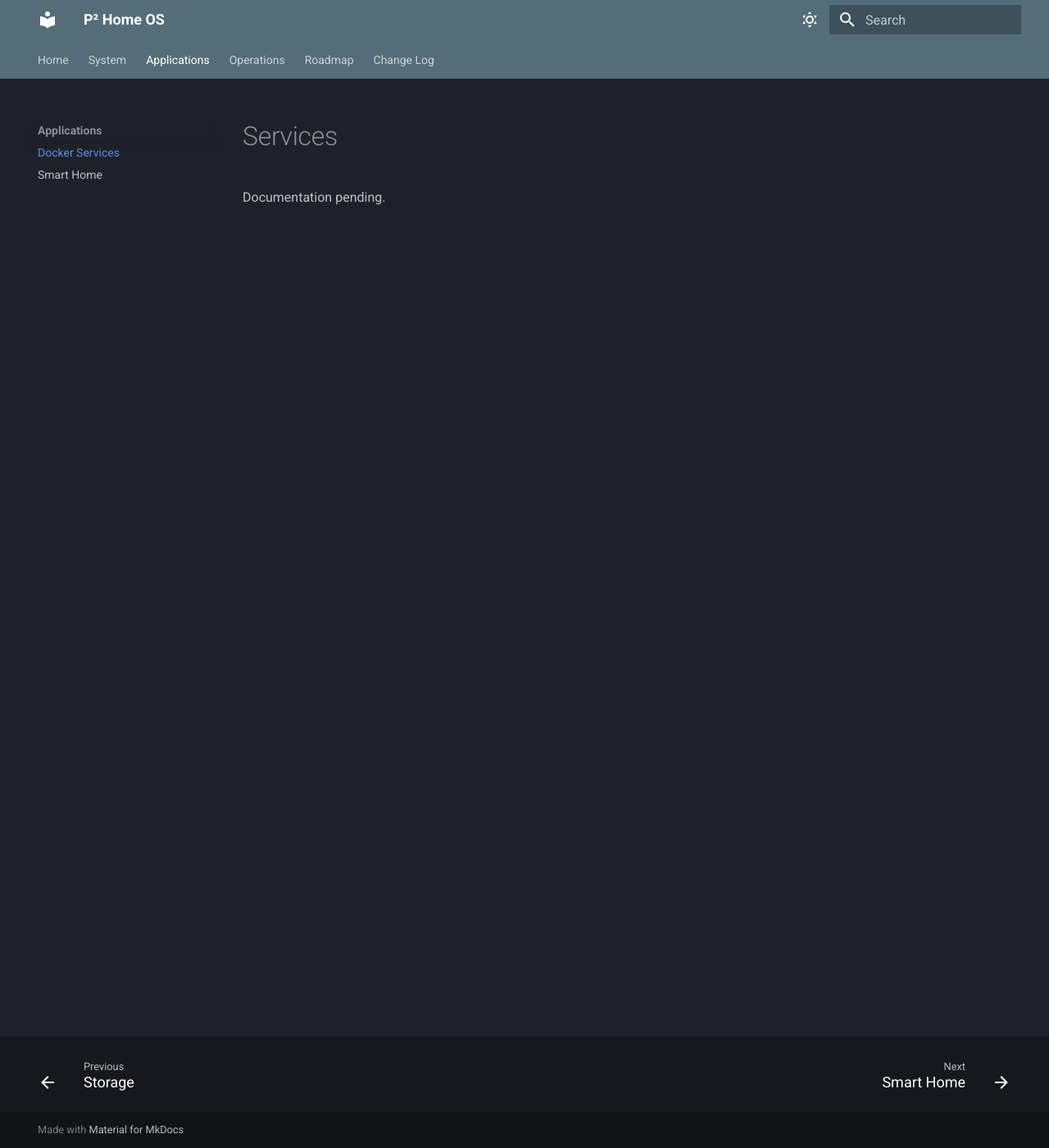
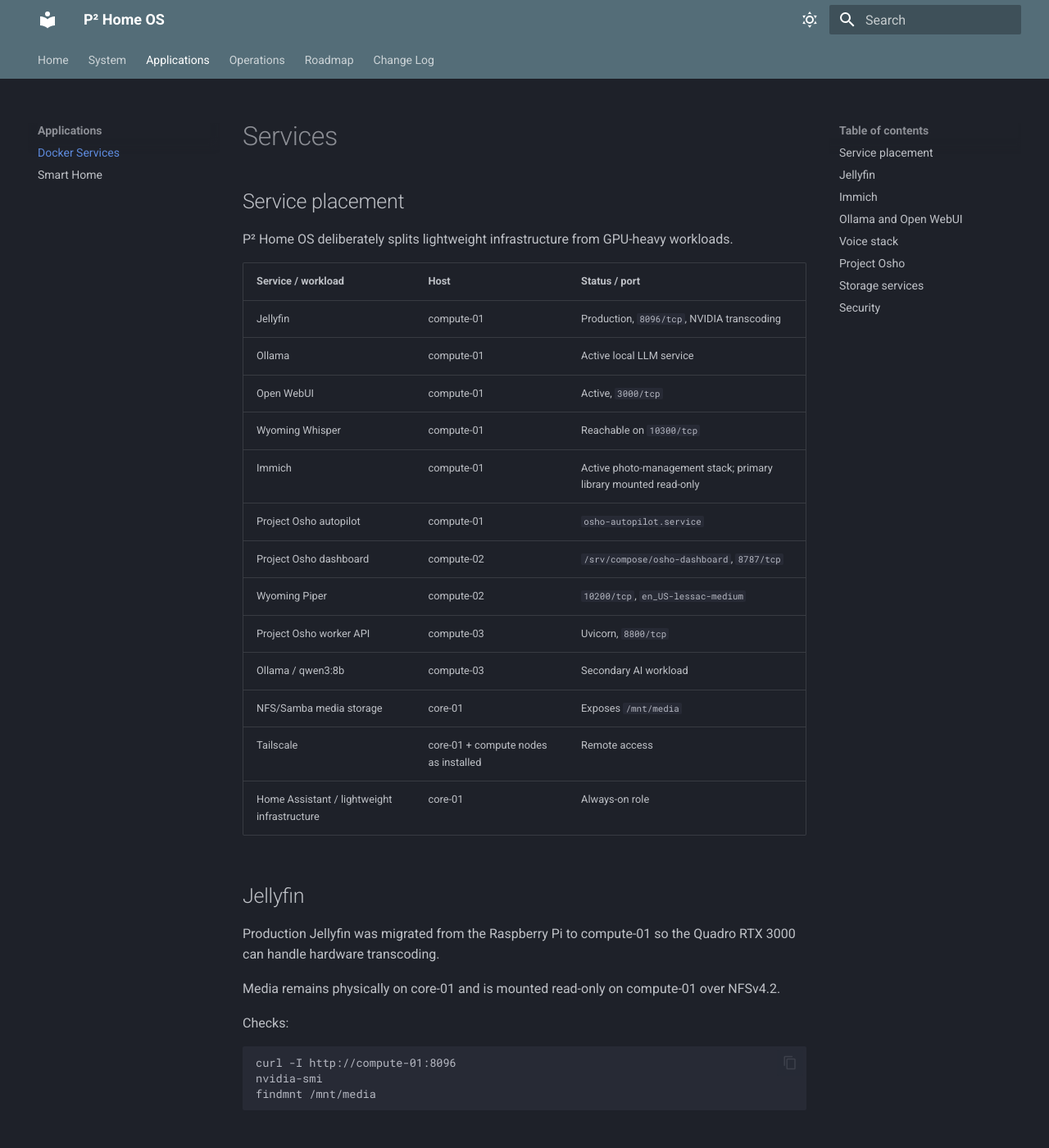
Before and after one commit to prabhat324/p2-home-os, an MkDocs documentation site: the page built from docs/05-services.md, in a window 1280 px wide and 1400 px high. Shown: the whole window at 82% size. Built offline with MkDocs 1.6.1 and Material for MkDocs 9.7.7, drawn with Linux system fonts in a browser that asks for light colours; some of the changed text lies outside the part shown.

Commit message:
docs: document current services

````diff
--- a/docs/05-services.md
+++ b/docs/05-services.md
@@ -1,3 +1,80 @@
 # Services
 
-Documentation pending.
+## Service placement
+
+P² Home OS deliberately splits lightweight infrastructure from GPU-heavy workloads.
+
+| Service / workload | Host | Status / port |
+|---|---|---|
+| Jellyfin | compute-01 | Production, `8096/tcp`, NVIDIA transcoding |
+| Ollama | compute-01 | Active local LLM service |
+| Open WebUI | compute-01 | Active, `3000/tcp` |
+| Wyoming Whisper | compute-01 | Reachable on `10300/tcp` |
+| Immich | compute-01 | Active photo-management stack; primary library mounted read-only |
+| Project Osho autopilot | compute-01 | `osho-autopilot.service` |
+| Project Osho dashboard | compute-02 | `/srv/compose/osho-dashboard`, `8787/tcp` |
+| Wyoming Piper | compute-02 | `10200/tcp`, `en_US-lessac-medium` |
+| Project Osho worker API | compute-03 | Uvicorn, `8800/tcp` |
+| Ollama / qwen3:8b | compute-03 | Secondary AI workload |
+| NFS/Samba media storage | core-01 | Exposes `/mnt/media` |
+| Tailscale | core-01 + compute nodes as installed | Remote access |
+| Home Assistant / lightweight infrastructure | core-01 | Always-on role |
+
+## Jellyfin
+
+Production Jellyfin was migrated from the Raspberry Pi to compute-01 so the Quadro RTX 3000 can handle hardware transcoding.
+
+Media remains physically on core-01 and is mounted read-only on compute-01 over NFSv4.2.
+
+Checks:
+
+```bash
+curl -I http://compute-01:8096
+nvidia-smi
+findmnt /mnt/media
+```
+
+## Immich
+
+Immich indexes the private photo library through:
+
+```text
+/mnt/photos-primary
+```
+
+The external library is mounted read-only inside Immich. This protects originals from application-side deletion and is an intentional design choice.
+
+## Ollama and Open WebUI
+
+compute-01 is the primary local AI node. compute-03 also runs Ollama for Osho/worker experiments. On 6 GB GPUs, model residency and VRAM contention must be monitored.
+
+## Voice stack
+
+Confirmed network checks:
+
+```text
+Whisper: compute-01:10300
+Piper:   compute-02:10200
+```
+
+Piper container/service uses the Wyoming protocol with voice `en_US-lessac-medium`.
+
+## Project Osho
+
+See the dedicated [Project Osho documentation](12-project-osho/index.md).
+
+Key placement:
+
+```text
+compute-01 -> primary processing/autopilot
+compute-02 -> dashboard/controller
+compute-03 -> secondary GPU worker
+```
+
+## Storage services
+
+core-01 remains the physical media-storage node and should provide stable NFS/Samba service without taking on GPU-heavy application workloads.
+
+## Security
+
+Do not commit application passwords, API tokens, OAuth secrets, Tailscale auth keys, YouTube tokens, or private SSH keys. Use environment files or secret stores outside Git and commit only sanitized examples.
````
